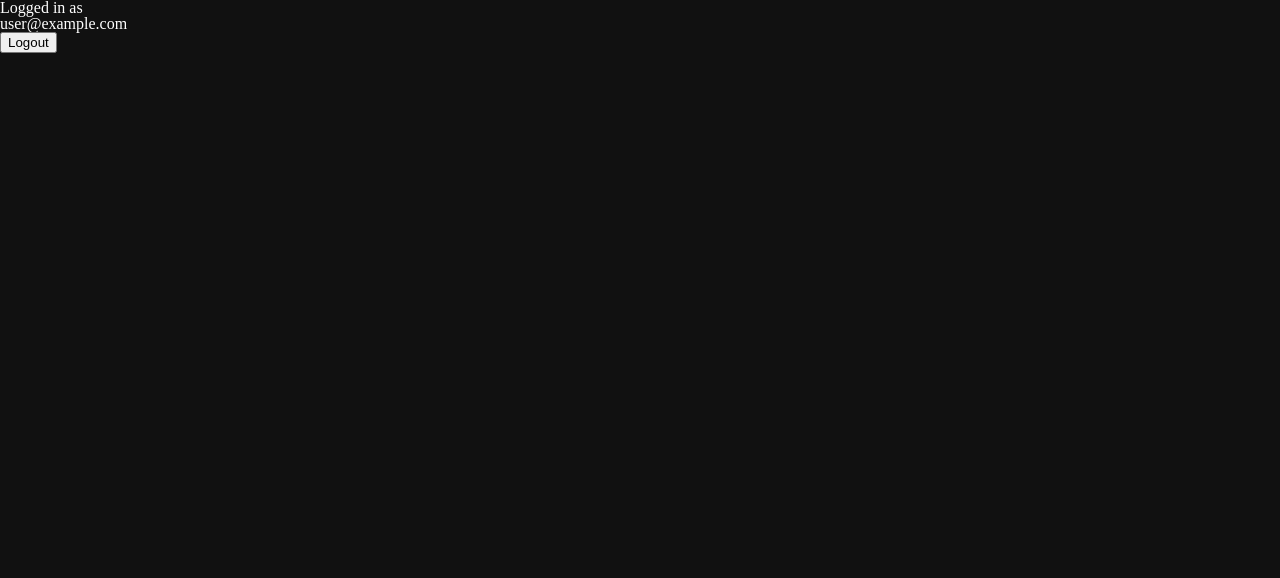
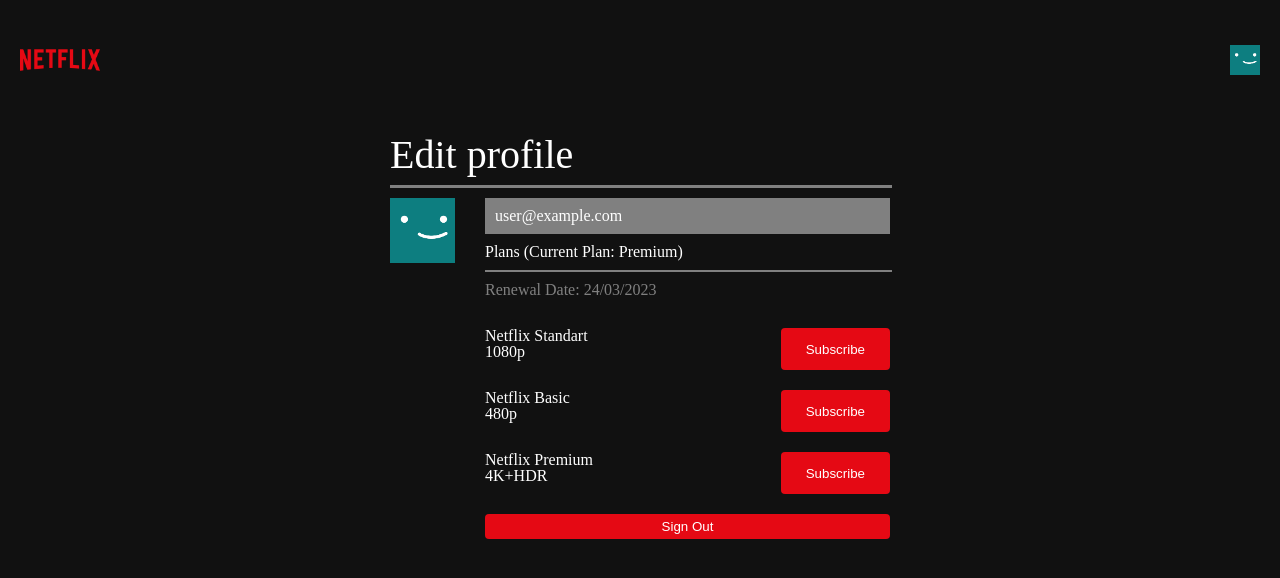
Before and after one commit to AndrewChernoff/netflix-copy, a React (Create React App) app: page /dashboard in a window 1280 px wide. Shown: the top 578 px of the page. Built offline with nearby package versions, Linux system fonts and the light colour scheme; no server answers; the database is empty; sample sign-in values are in the browser's storage.

Commit message:
profile component

```diff
--- /dev/null
+++ b/src/components/Dashboard/Dashboard.css
@@ -0,0 +1,91 @@
+
+.user__content {
+    margin: 50px auto 0 auto;
+    max-width: 500px;
+    padding: 15px;
+}
+
+.user__email {
+    padding: 10px;
+    color: #fff;
+    background: grey;
+}
+
+.user__title {
+    color: white;
+    font-size: 40px;
+}
+
+.user__bar {
+    width: 100%;
+    height: 0.5px;
+    background-color: grey;
+    border: grey 0.5px solid;
+    margin: 10px 0;
+}
+
+.user__ava {
+    max-width: 65px;
+}
+
+.user__info {
+    display: flex;
+    justify-content: space-between;
+    grid-gap: 30px;
+}
+
+.user__payment {
+    width: 100%;
+    /* max-width: 390px;
+    min-width: 270px; */
+    /* background: grey; */
+}
+
+.user__payment p {
+    margin: 10px 0;
+    color: #fff;
+}
+
+.user__payment_renewal {
+    color: grey;
+}
+
+.user__tariffs {
+    margin-top: 30px;
+}
+
+.user__tariffs_item {
+    display: flex;
+    justify-content: space-between;
+    margin-top: 20px;
+}
+
+.user__tariffs_item h2 {
+    color: #fff;
+}
+
+.user__tariffs_item h2 p {
+    margin-top: 0;
+}
+
+.user__tariffs_item button {
+    padding: 2px 25px;
+    color: #fff;
+    background: #e50914;
+    border-radius: 4px;
+    outline: none;
+    border: none;
+    cursor: pointer;
+}
+
+.user__signout {
+    width: 100%;
+    margin-top: 20px;
+    padding: 5px 0;
+    color: #fff;
+    background: #e50914;
+    border-radius: 4px;
+    outline: none;
+    border: none;
+    cursor: pointer;
+}
--- a/src/components/Dashboard/Dashboard.js
+++ b/src/components/Dashboard/Dashboard.js
@@ -1,9 +1,11 @@
 import React, { useEffect, useState } from "react";
 import { useAuthState } from "react-firebase-hooks/auth";
 import { useNavigate } from "react-router-dom";
-//import "./Dashboard.css";
 import { auth, db, logout } from "../../firebase";
 import { query, collection, getDocs, where } from "firebase/firestore";
+import Nav from './../Nav/Nav';
+import ava from '../../utils/imgs/avatar.png';
+import './Dashboard.css'
 
 const Dashboard = () => {
   const [user, loading, error] = useAuthState(auth);
@@ -25,17 +27,51 @@
     if (!user) return navigate("/");
     fetchUserName();
   }, [user, loading]);
+
   return (
-    <div className="dashboard" style={{'color': 'white'}}>
-       <div className="dashboard__container">
-        Logged in as
-         <div>{name}</div>
-         <div>{user?.email}</div>
-         <button className="dashboard__btn" onClick={logout}>
-          Logout
-         </button>
-       </div>
-     </div>
+    <div className="user">
+      <Nav/>
+      <div className="user__content">
+        <h1 className="user__title">Edit profile</h1>
+        <hr className="user__bar"/>
+        <div className="user__info">
+          <div>
+            <img className="user__ava" src={ava} alt='ava'/>
+          </div>
+          <div className="user__payment">
+            <h2 className="user__email">{user?.email}</h2>
+            <p>Plans (Current Plan: Premium)</p>
+            <hr className="user__bar"/>
+            <h2 className="user__payment_renewal">Renewal Date: 24/03/2023</h2>
+
+            <div className="user__tariffs">
+              <div className="user__tariffs_item">
+                <h2>
+                  Netflix Standart
+                 <p>1080p</p>
+                </h2>
+                <button>Subscribe</button>
+              </div>
+              <div className="user__tariffs_item">
+                <h2>
+                  Netflix Basic
+                 <p>480p</p>
+                </h2>
+                <button>Subscribe</button>
+              </div>
+              <div className="user__tariffs_item">
+                <h2>
+                  Netflix Premium
+                 <p>4K+HDR</p>
+                </h2>
+                <button>Subscribe</button>
+              </div>
+            </div>
+            <button className="user__signout">Sign Out</button>
+          </div>
+        </div>
+      </div>
+    </div>
   );
 }
 export default Dashboard;
--- a/src/components/SignIn/SignIn.css
+++ b/src/components/SignIn/SignIn.css
@@ -1,6 +1,6 @@
 .signin {
     position: absolute;
-    top: 30%;
+    top: 10%;
     left: 50%;
     transform: translateX(-50%);
     z-index: 1;
--- a/src/components/SignUp/SignUp.js
+++ b/src/components/SignUp/SignUp.js
@@ -11,7 +11,7 @@
     const [name, setName] = useState("");
     const navigate = useNavigate();
 
-    const register = ({setSignUp, setSignIn}) => {
+    const register = () => {
         if (!name) alert("Please enter name");
         registerWithEmailAndPassword(name, email, password);
       };
@@ -31,7 +31,10 @@
             value={password}
             onChange={(e) => setPassword(e.target.value)} type="password" required/>
             <button type="submit"
-            onClick={register}>Sign Up</button>
+            onClick={(e) => {
+              e.preventDefault()
+              register()
+              }}>Sign Up</button>
             <h4><span>Already have an accaunt?</span>
             <span className="signin__link" onClick={() => {
               setSignUp(false)
```
